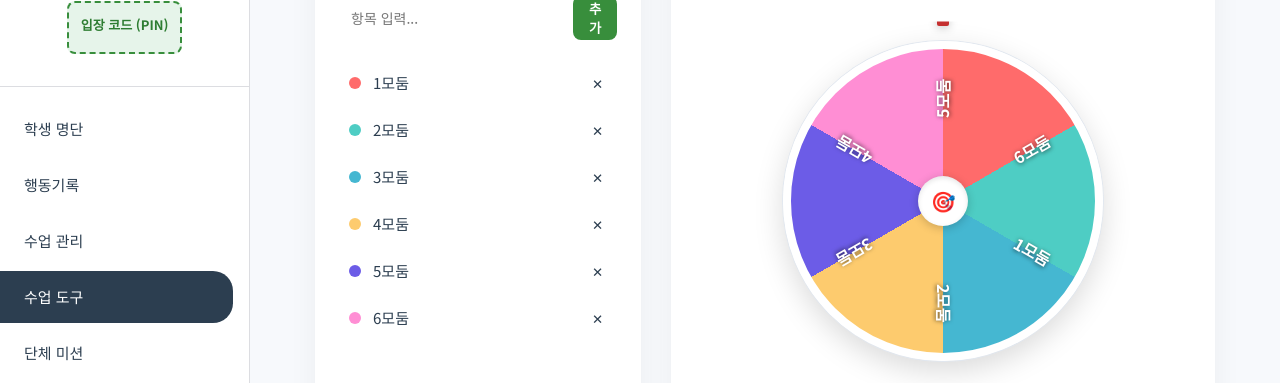
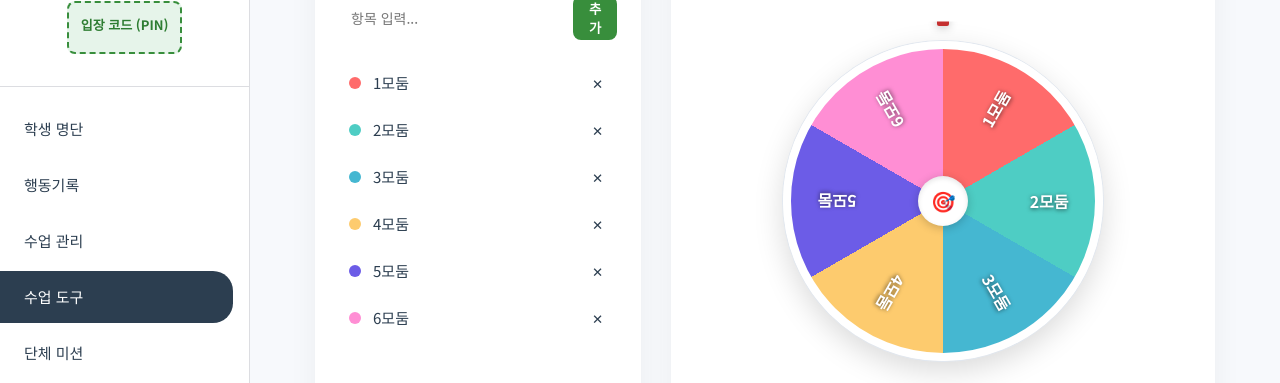
Before and after one commit to KOOthcr/Specialist-Note-for-CLASS, a React (Vite) app in the folder client/: page /main/tools/roulette in a window 1280 px wide. Shown: the part 207-590 px from the top of the page. Built offline with nearby package versions, Linux system fonts and the light colour scheme; no server answers; the database is empty; sample sign-in values are in the browser's storage; a web font is replaced by a local one.

Commit message:
Fix roulette label alignment and winning logic

```diff
--- a/client/src/pages/tools/RoulettePage.css
+++ b/client/src/pages/tools/RoulettePage.css
@@ -174,8 +174,8 @@
   transform-origin: left center;
   display: flex;
   align-items: center;
-  justify-content: flex-end;
-  padding-right: 30px;
+  justify-content: center; /* 중앙 정렬로 변경 */
+  padding-left: 60px; /* 중앙 핀을 피해 약간 바깥으로 */
   box-sizing: border-box;
 }
 
@@ -186,8 +186,7 @@
   font-size: 16px;
   white-space: nowrap;
   pointer-events: none;
-  /* 텍스트가 90도 회전되어 조각 안에서 바깥쪽으로 읽히도록 설정 */
-  transform: rotate(0deg);
+  /* 텍스트 자체를 다시 90도 돌릴지 여부는 취향이나, 일단 똑바로 보이게 함 */
 }
 
 .wheel-center {
--- a/client/src/pages/tools/RoulettePage.jsx
+++ b/client/src/pages/tools/RoulettePage.jsx
@@ -59,18 +59,20 @@ function RoulettePage() {
       // 결과 인덱스 계산
       // 회전이 끝난 후, CSS 각도(0도는 12시 방향에서 시작한다고 가정할 때, transform: rotate 기준)
       // 항목의 각도 크기
+      // 항목의 각도 크기
       const sliceAngle = 360 / items.length;
 
-      // 최종 각도를 360으로 나눈 나머지
+      // 최종 각도를 360으로 나눈 나머지 (시계 방향 회전)
+      // CSS rotate(deg)에서 0도는 3시 방향이므로, 12시 방향(포인터 위치)은 -90도 또는 270도 지점임.
+      // 하지만 conic-gradient는 12시(0도)부터 시작함.
       const normalizedRotation = newRotation % 360;
 
-      // 12시 방향을 가리키는 지시선(0도)을 기준으로,
-      // 룰렛이 시계방향으로 회전했으므로, 12시에 위치한 항목의 인덱스를 계산해야 함.
-      // 인덱스 0번 항목의 중심은 (sliceAngle / 2) 각도에 위치함.
-      const winningIndex = Math.floor((360 - normalizedRotation) / sliceAngle) % items.length;
+      // 포인터(12시 방향)에 위치한 항목 계산
+      // 회전된 각도만큼 반대 방향으로 이동하여 0도(12시) 위치의 인덱스를 찾음
+      const winningIndex = Math.floor((360 - normalizedRotation) % 360 / sliceAngle) % items.length;
 
       setResult(items[winningIndex]);
-    }, 3000); // CSS 트랜지션 시간과 일치시킴
+    }, 3000);
   };
 
   // 룰렛 배경 스타일 (conic-gradient)
@@ -148,7 +150,9 @@ function RoulettePage() {
             >
               {items.map((item, idx) => {
                 const sliceAngle = 360 / items.length;
-                const textAngle = (sliceAngle * idx) + (sliceAngle / 2);
+                // conic-gradient가 12시(0도)부터 시작하므로,
+                // 텍스트 위치도 12시 기준(각도 - 90도)으로 배치하여 중앙에 오도록 함
+                const textAngle = (sliceAngle * idx) + (sliceAngle / 2) - 90;
                 return (
                   <div
                     key={idx}
```
